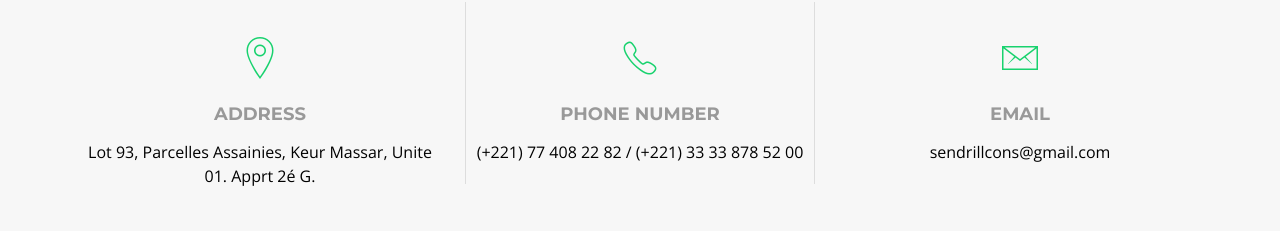
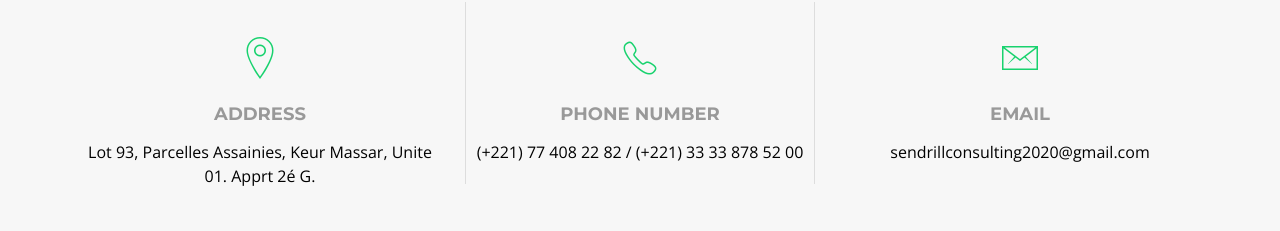
Before and after one commit to dabrahim/sdc, a plain HTML site: page index.html in a window 1280 px wide. Shown: the part 3984-4215 px from the top of the page. Drawn offline with nearby package versions, Linux system fonts and the light colour scheme; files whose address does not match are found by name.

Commit message:
Updated email address

```diff
--- a/index.html
+++ b/index.html
@@ -402,7 +402,7 @@
                     <div class="contact-email">
                         <i class="ion-ios-email-outline"></i>
                         <h3>Email</h3>
-                        <p><a href="">sendrillcons@gmail.com</a></p>
+                        <p><a href="">sendrillconsulting2020@gmail.com</a></p>
                     </div>
                 </div>
 
@@ -482,7 +482,7 @@
                         Lot 93, Parcelles Assainies <br> Keur Massar, Unite 01. Apprt 2é G. <br>
                         <strong>Phone:</strong> (+221) 77 408 22 82<br>
                         <strong>Phone:</strong> (+221) 33 878 52 00<br>
-                        <strong>Email:</strong> sendrillcons@gmail.com<br>
+                        <strong>Email:</strong> sendrillconsulting2020@gmail.com<br>
                     </p>
 
                     <!--  <div class="social-links">
```
